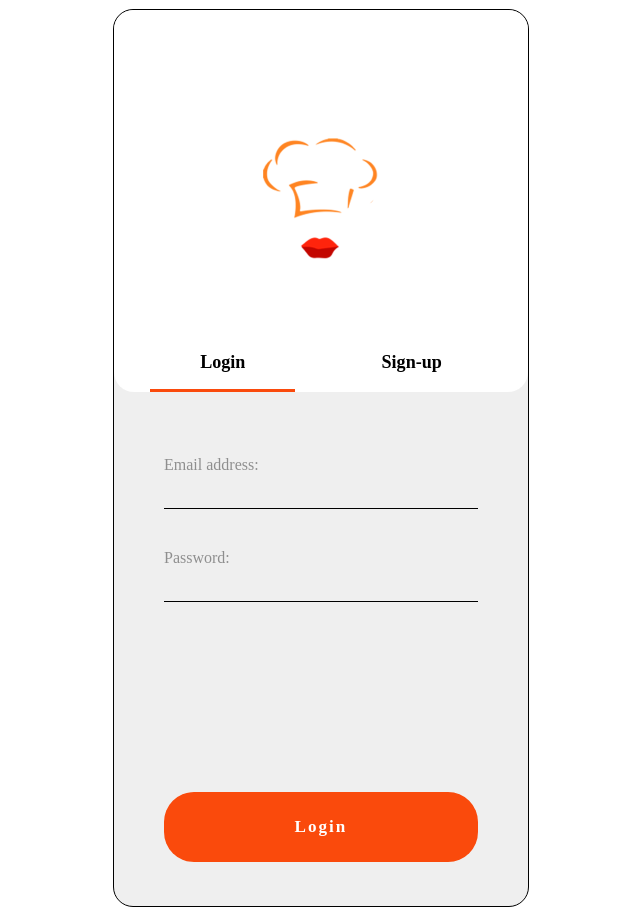
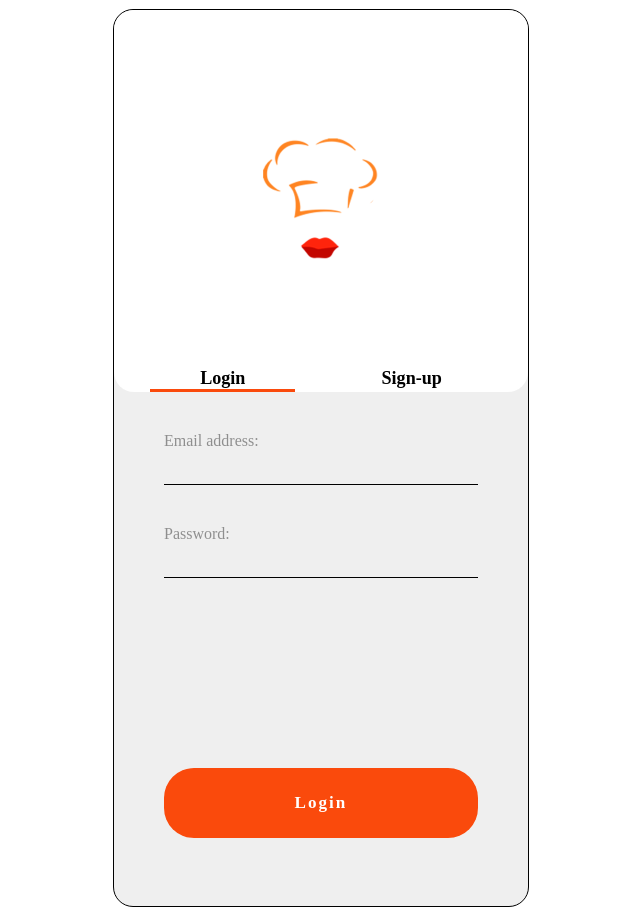
Before and after one commit to mr-kargar/finalProjectOfFrontendReactCoursef-foodDelivery, a React app: page /login in a window 1280 px wide. Shown: the whole page, without its empty margins (319-959 px from the left). Built offline with nearby package versions, Linux system fonts and the light colour scheme; the HTML template or start-up script is replaced by a standard one; a web font is replaced by a local one.

Commit message:
add font to all page and fix margin in login page and home page

```diff
--- a/src/sass/base/_reset.scss
+++ b/src/sass/base/_reset.scss
@@ -17,5 +17,6 @@ body {
     width: 414px;
     height: 896px;
     margin: 10px auto;
+    font-family: $font-main;
 
 }
--- a/src/sass/screens/_homePage.scss
+++ b/src/sass/screens/_homePage.scss
@@ -28,7 +28,8 @@
      height: 70%;
 
     &-title {
-      font-weight: 700;
+      font-family: $font-title;
+      line-height: 40px;
       font-size: 2.2rem;
       margin-bottom: 28px;
       margin-left: 50px;
--- a/src/sass/screens/_loginPage.scss
+++ b/src/sass/screens/_loginPage.scss
@@ -18,6 +18,7 @@
       position: relative;
 
       &-loginSignUpContainer {
+        font-family: $font-main;
         display: flex;
         justify-content: space-evenly;
         width: 414px;
@@ -31,7 +32,6 @@
         }
 
         p {
-          padding-bottom: 16px;
           padding-left: 50px;
           padding-right: 50px;
         }
@@ -49,17 +49,19 @@
       margin-bottom: 190px;
 
 
-      :first-child {
-        margin-top: 64px;
-      }
+      // :first-child {
+      //   margin-top: 64px;
+      // }
 
       label {
+
         margin-top: 40px;
         color: #000000;
         opacity: 0.4;
       }
 
       input {
+       font-weight: 600;
         margin-top: 9px;
         border: none;
         border-bottom: 1px solid #000000;
--- a/src/screens/HomePage.jsx
+++ b/src/screens/HomePage.jsx
@@ -117,7 +117,8 @@ function HomePage() {
           </div>
         </div>
         <div className="homePage-content">
-          <h1 className="homePage-content-title">Delicious food for you</h1>
+          <p className="homePage-content-title">Delicious <br/>
+           food for you</p>
           <SearchBar onKeyPress={handelSearch} />
           <div className="homePage-content-filter">
             {types.map((type) => {
```
